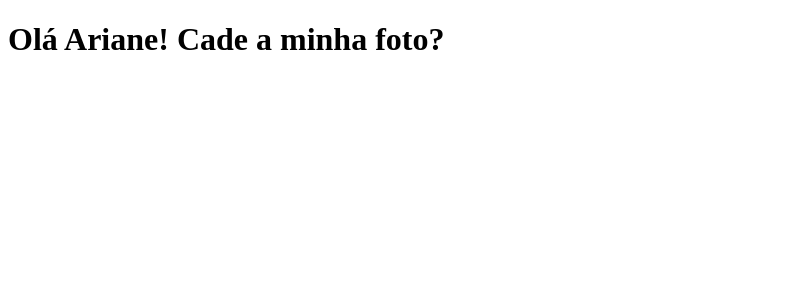
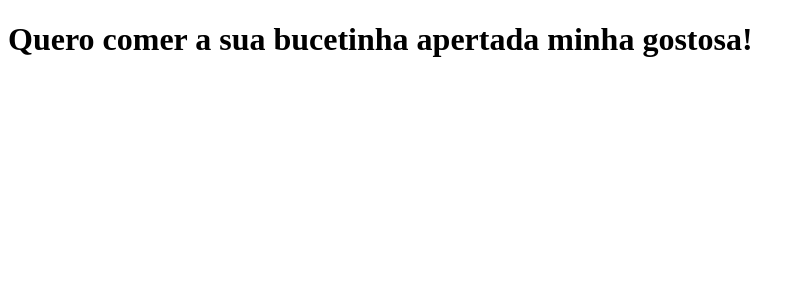
Before and after one commit to EduardoRibeiro22/TestLocalMachine, a Next.js app: page / in a window 1280 px wide. Shown: the top 300 px of the page, without its empty margins (0-804 px from the left). Built offline with nearby package versions, Linux system fonts and the light colour scheme.

Commit message:
Mudando Frase

```diff
--- a/pages/index.js
+++ b/pages/index.js
@@ -1,5 +1,5 @@
 function Home (){
-    return <h1>Olá Ariane! Cade a minha foto?</h1>
+    return <h1>Quero comer a sua bucetinha apertada minha gostosa!</h1>
 }
 
 export default Home;
```
